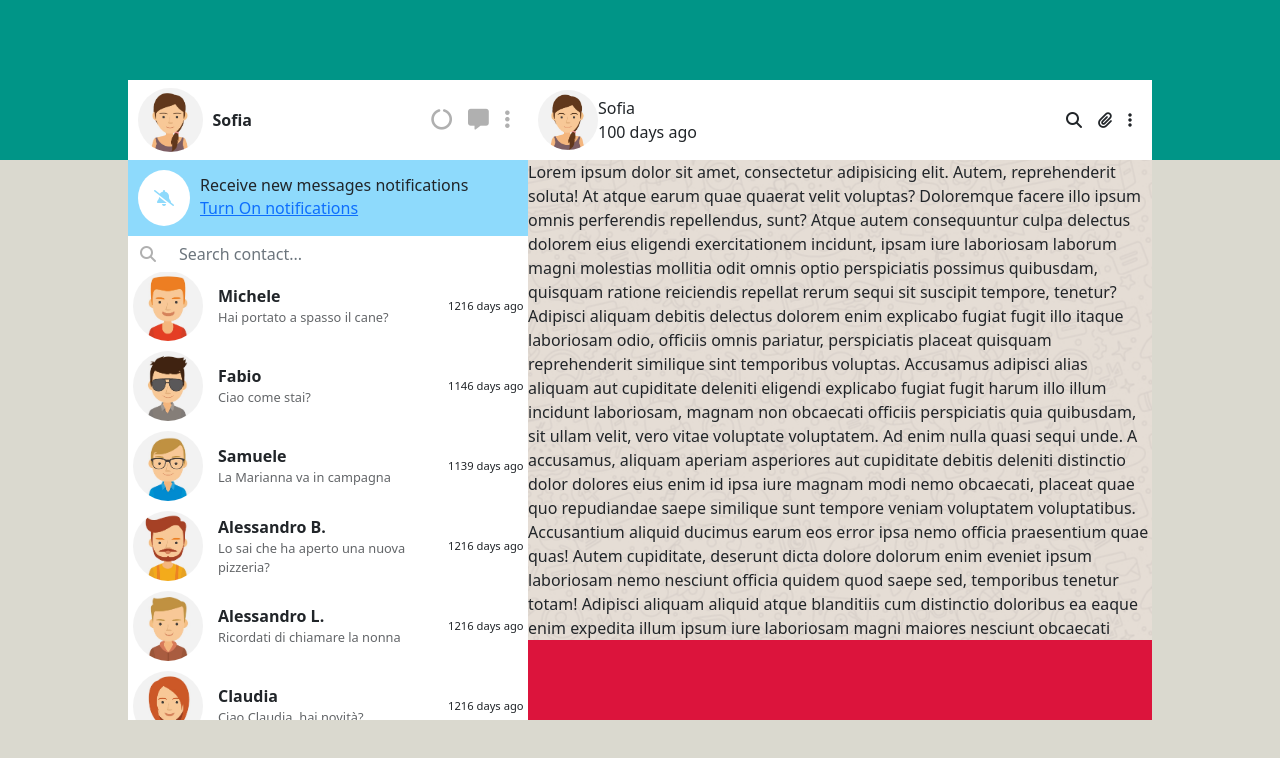
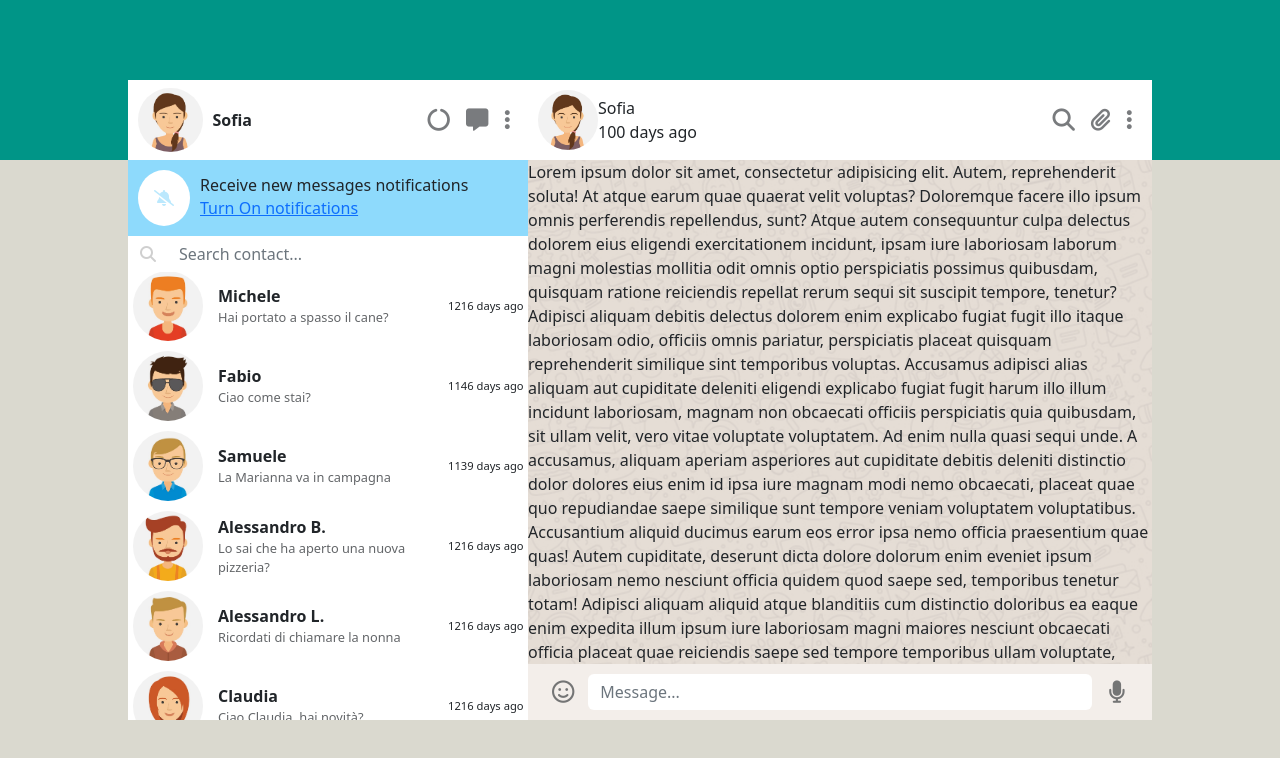
Before and after one commit to andriy-kolokolov/vuejs-whatsapp-clone, a Vue app: page / in a window 1280 px wide. Shown: the top 758 px of the page. Built offline with nearby package versions, Linux system fonts and the light colour scheme.

Commit message:
add main icons and layout

```diff
--- a/src/assets/main.css
+++ b/src/assets/main.css
@@ -2,13 +2,16 @@
     --c-bg-body-top: #009587;
     --c-bg-body-bot: #dad9cf;
     --c-bg-white: white;
-    --c-ico-light-grey: #b0b0b0;
+    --ico-c-light-grey: #b0b0b0;
     --aside-width: 400px;
-    /*--main-width: calc(100% - var(--aside-width));*/
     --search-contacts-height: 30px;
     --elements-padding: 10px;
     --profile-wrapper-height: 80px;
     --padding-header: 10px;
+    --ico-size: 1.4rem;
+
+    --link-transition: .3s;
+    --link-opacity: .6;
 }
 
 body {
@@ -23,3 +26,13 @@ body {
     width: 80vw;
     display: flex;
 }
+
+i {
+    cursor: pointer;
+    opacity: var(--link-opacity);
+    transition: var(--link-transition);
+}
+
+i:hover {
+    opacity: .9;
+}
--- a/src/components/AsideContacts.vue
+++ b/src/components/AsideContacts.vue
@@ -430,7 +430,7 @@ export default {
 }
 
 .input-label-icon {
-    color: var(--c-ico-light-grey);
+    color: var(--ico-c-light-grey);
     height: 100%;
 }
 
--- a/src/components/AsideHeader.vue
+++ b/src/components/AsideHeader.vue
@@ -63,9 +63,8 @@ export default {
 }
 
 .profile-wrapper__right i {
-    font-size: 1.3rem;
+    font-size: var(--ico-size);
     margin-inline: 8px;
-    color: var(--c-ico-light-grey);
 }
 
 .avatar-wrapper img {
--- a/src/components/MainHeader.vue
+++ b/src/components/MainHeader.vue
@@ -50,6 +50,10 @@ export default {
         margin-right: 10px;
     }
 
+    .profile-wrapper__right i {
+        font-size: var(--ico-size);
+    }
+
     .avatar-wrapper {
         height: 100%;
     }
--- a/src/components/MainMessageInput.vue
+++ b/src/components/MainMessageInput.vue
@@ -1,6 +1,20 @@
 <template>
     <div class="message-input-container">
+        <div class="row g-0 wrapper">
+            <div class="col-1 emoji">
+                <i class="fa-regular fa-face-smile"></i>
+            </div>
 
+            <div class="col msg-input-wrapper">
+                <div class="form-group">
+                    <input type="text" class="form-control" id="input-msg" placeholder="Message...">
+                </div>
+            </div>
+
+            <div class="col-1 mic">
+                <i class="fa-solid fa-microphone"></i>
+            </div>
+        </div>
     </div>
 </template>
 
@@ -12,7 +26,29 @@ export default {
 
 <style scoped>
     .message-input-container {
-        height: var(--profile-wrapper-height);
-        background-color: crimson;
+        background-color: #f3eeea;
     }
+
+    .wrapper {
+        padding: var(--padding-header);
+    }
+
+    .emoji {
+        display: grid;
+        place-items: center;
+        font-size: var(--ico-size);
+    }
+
+    .mic {
+        display: grid;
+        place-items: center;
+        font-size: var(--ico-size);
+    }
+
+    .form-control,
+    .form-control:focus{
+        border: 0;
+        box-shadow: none;
+    }
+
 </style>
```
